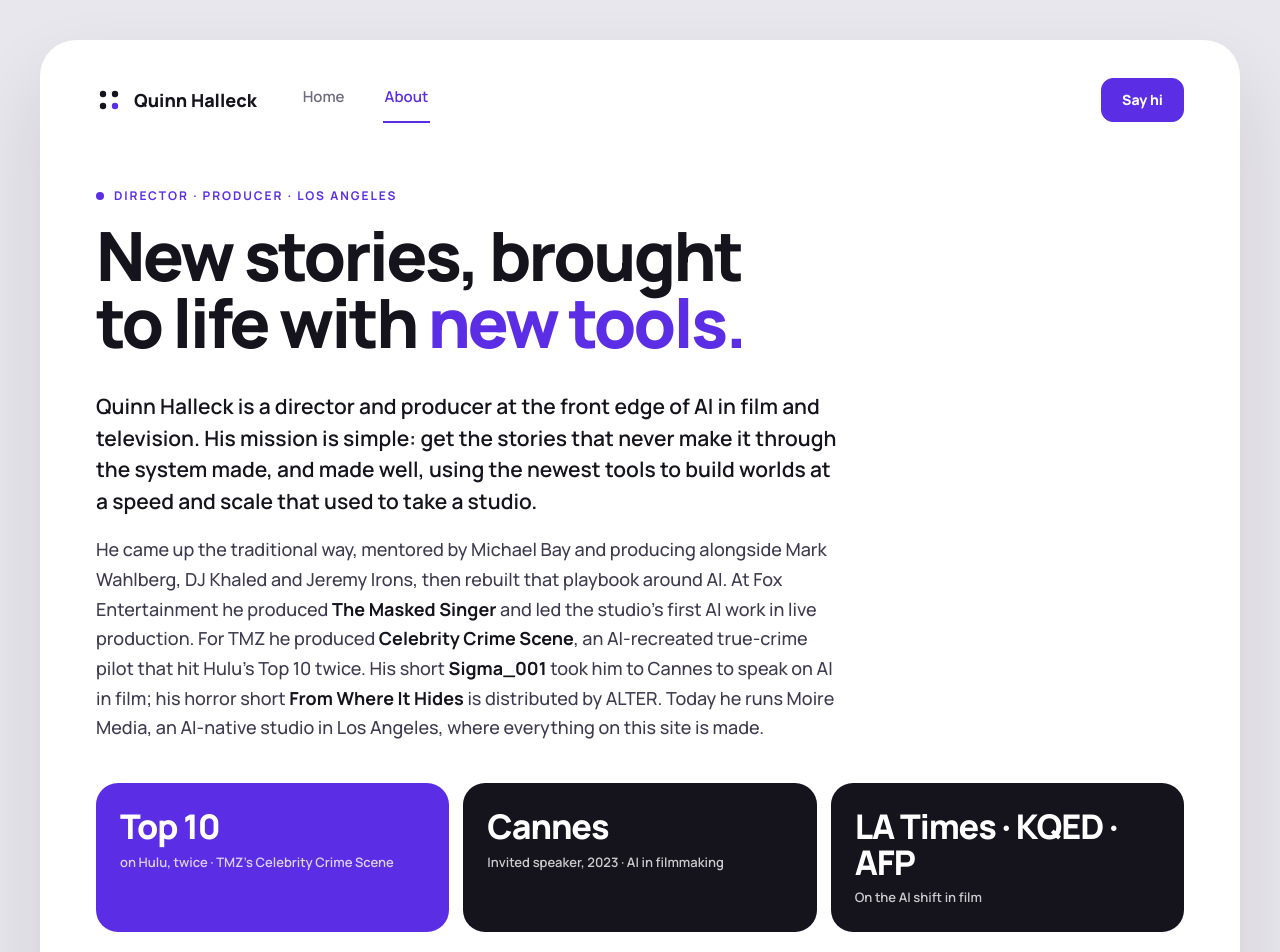
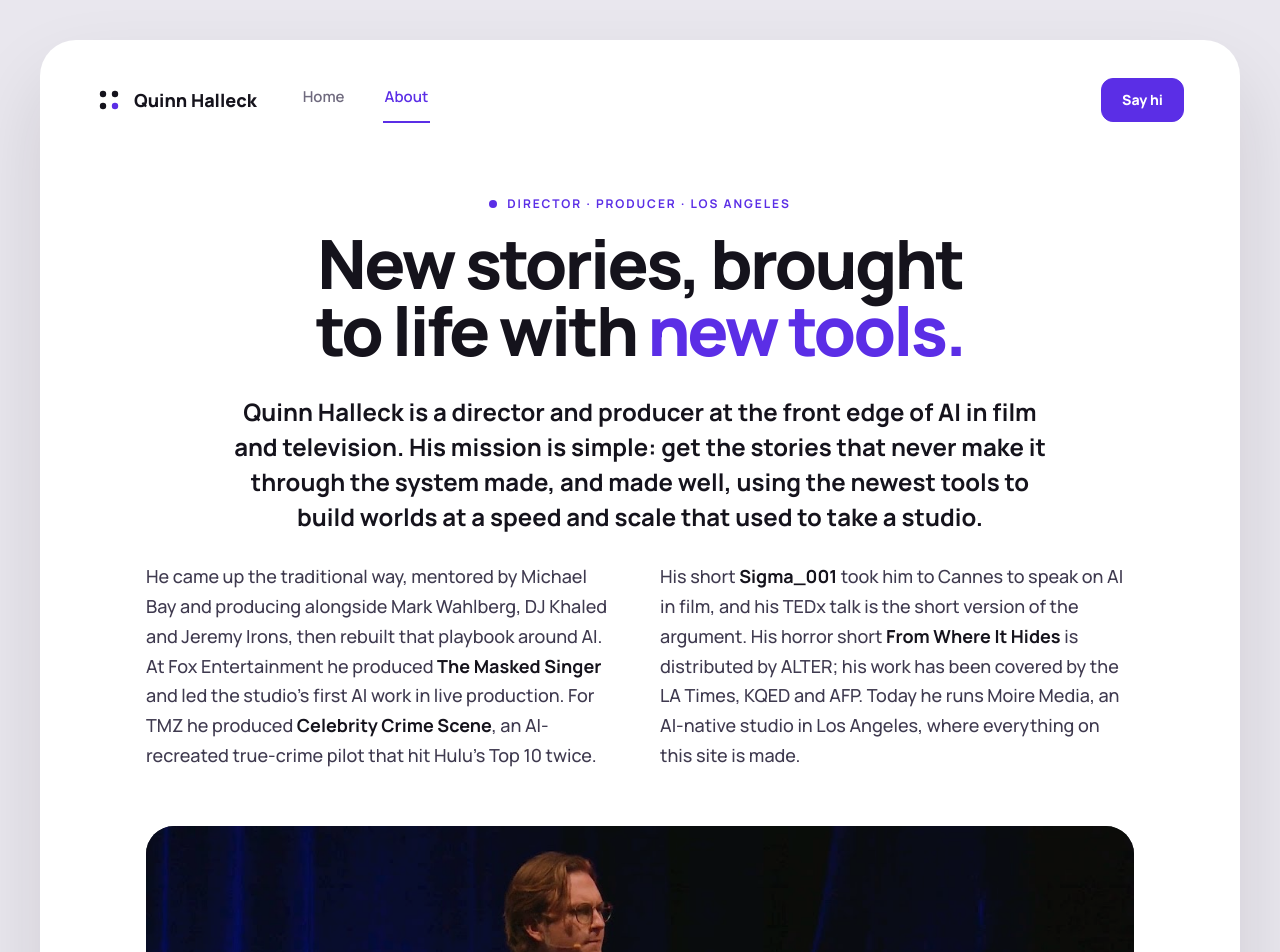
Before and after one commit to quinn0921/quinnhalleck-site, a plain HTML site: page about.html in a window 1280 px wide. Shown: the top 952 px of the page. Drawn offline with Linux system fonts and the light colour scheme.

Commit message:
About: centered layout, drop fact tiles
Co-Authored-By: Claude Fable 5.1 <noreply@anthropic.com>
Claude-Session: https://claude.ai/code/session_018Vo2xeGXV4GDKkJjFxQuLD

```diff
--- a/about.html
+++ b/about.html
@@ -10,21 +10,21 @@
 <link href="https://fonts.googleapis.com/css2?family=Manrope:wght@500;600;700;800&display=swap" rel="stylesheet">
 <link rel="stylesheet" href="styles.css">
 <style>
-.hero{padding:64px 56px 28px;display:flex;flex-direction:column;gap:18px;max-width:980px}
+.hero{padding:72px 56px 24px;display:flex;flex-direction:column;align-items:center;text-align:center;gap:18px;max-width:900px;margin:0 auto}
 .eyebrow{display:inline-flex;align-items:center;gap:10px;font-size:12px;font-weight:700;letter-spacing:.16em;text-transform:uppercase;color:var(--accent)}
 .eyebrow i{width:8px;height:8px;border-radius:50%;background:var(--accent);display:inline-block}
 .hero h1{margin:0;font-size:68px;line-height:.98;font-weight:800;letter-spacing:-.04em;text-wrap:balance}
 .hero h1 em{font-style:normal;color:var(--accent)}
-.bio{display:flex;flex-direction:column;gap:18px;padding:8px 56px 40px;max-width:860px}
+.bio{display:grid;grid-template-columns:minmax(0,1fr) minmax(0,1fr);gap:28px 40px;padding:8px 56px 56px;max-width:1100px;margin:0 auto}
 .bio p{margin:0;font-size:18px;line-height:1.65;color:#3f3a4f}
-.bio p:first-child{font-size:21px;line-height:1.5;color:var(--ink);font-weight:600}
+.bio p:first-child{grid-column:1/-1;font-size:24px;line-height:1.45;color:var(--ink);font-weight:700;text-align:center;max-width:820px;margin:0 auto}
 .bio em{font-style:normal;font-weight:700;color:var(--ink)}
 .facts{display:grid;grid-template-columns:repeat(3,minmax(0,1fr));gap:14px;padding:0 56px 16px}
 .fact{padding:26px 24px;border-radius:22px;background:var(--ink);color:#fff;display:flex;flex-direction:column;gap:8px}
 .fact:nth-child(1){background:var(--accent)}
 .fact .big{font-size:34px;font-weight:800;letter-spacing:-.03em;line-height:1.05}
 .fact .s{font-size:13px;font-weight:600;color:rgba(255,255,255,.78)}
-.talk-wrap{padding:40px 56px 64px}
+.talk-wrap{padding:0 56px 64px;max-width:1100px;margin:0 auto;width:100%;box-sizing:border-box}
 .talk{position:relative;border-radius:28px;overflow:hidden;display:block;aspect-ratio:16/9;max-height:640px;background:#15131c;color:#fff}
 .talk img{position:absolute;inset:0;width:100%;height:100%;object-fit:cover;opacity:.85;transition:transform .5s ease,opacity .3s}
 .talk:hover img{transform:scale(1.03);opacity:1}
@@ -34,7 +34,7 @@
 .talk .k{font-size:12px;font-weight:700;letter-spacing:.14em;text-transform:uppercase;color:#d9d4e6}
 .talk .t{font-size:40px;font-weight:800;letter-spacing:-.03em;line-height:1.05}
 .talk .s{font-size:14px;font-weight:700;color:#c9c4d6}
-@media (max-width:900px){.hero{padding:40px 20px 16px}.hero h1{font-size:40px}.bio{padding:0 20px 28px}.bio p{font-size:16px}.bio p:first-child{font-size:18px}.facts{grid-template-columns:1fr;padding:0 20px 8px}.fact .big{font-size:26px}.talk-wrap{padding:28px 20px 40px}.talk{aspect-ratio:4/3}.talk .t{font-size:26px}.talk .tx{left:20px;right:20px;bottom:20px}}
+@media (max-width:900px){.hero{padding:40px 20px 16px}.hero h1{font-size:40px}.bio{grid-template-columns:1fr;padding:0 20px 28px}.bio p:first-child{font-size:19px}.bio p{font-size:16px}.bio p:first-child{font-size:18px}.facts{grid-template-columns:1fr;padding:0 20px 8px}.fact .big{font-size:26px}.talk-wrap{padding:28px 20px 40px}.talk{aspect-ratio:4/3}.talk .t{font-size:26px}.talk .tx{left:20px;right:20px;bottom:20px}}
 </style>
 </head>
 <body>
@@ -58,13 +58,8 @@
 
     <section class="bio">
       <p>Quinn Halleck is a director and producer at the front edge of AI in film and television. His mission is simple: get the stories that never make it through the system made, and made well, using the newest tools to build worlds at a speed and scale that used to take a studio.</p>
-      <p>He came up the traditional way, mentored by Michael Bay and producing alongside Mark Wahlberg, DJ Khaled and Jeremy Irons, then rebuilt that playbook around AI. At Fox Entertainment he produced <em>The Masked Singer</em> and led the studio's first AI work in live production. For TMZ he produced <em>Celebrity Crime Scene</em>, an AI-recreated true-crime pilot that hit Hulu's Top 10 twice. His short <em>Sigma_001</em> took him to Cannes to speak on AI in film; his horror short <em>From Where It Hides</em> is distributed by ALTER. Today he runs Moire Media, an AI-native studio in Los Angeles, where everything on this site is made.</p>
-    </section>
-
-    <section class="facts">
-      <div class="fact"><div class="big">Top 10</div><div class="s">on Hulu, twice · TMZ's Celebrity Crime Scene</div></div>
-      <div class="fact"><div class="big">Cannes</div><div class="s">Invited speaker, 2023 · AI in filmmaking</div></div>
-      <div class="fact"><div class="big">LA Times · KQED · AFP</div><div class="s">On the AI shift in film</div></div>
+      <p>He came up the traditional way, mentored by Michael Bay and producing alongside Mark Wahlberg, DJ Khaled and Jeremy Irons, then rebuilt that playbook around AI. At Fox Entertainment he produced <em>The Masked Singer</em> and led the studio's first AI work in live production. For TMZ he produced <em>Celebrity Crime Scene</em>, an AI-recreated true-crime pilot that hit Hulu's Top 10 twice.</p>
+      <p>His short <em>Sigma_001</em> took him to Cannes to speak on AI in film, and his TEDx talk is the short version of the argument. His horror short <em>From Where It Hides</em> is distributed by ALTER; his work has been covered by the LA Times, KQED and AFP. Today he runs Moire Media, an AI-native studio in Los Angeles, where everything on this site is made.</p>
     </section>
 
     <section class="talk-wrap">
```
